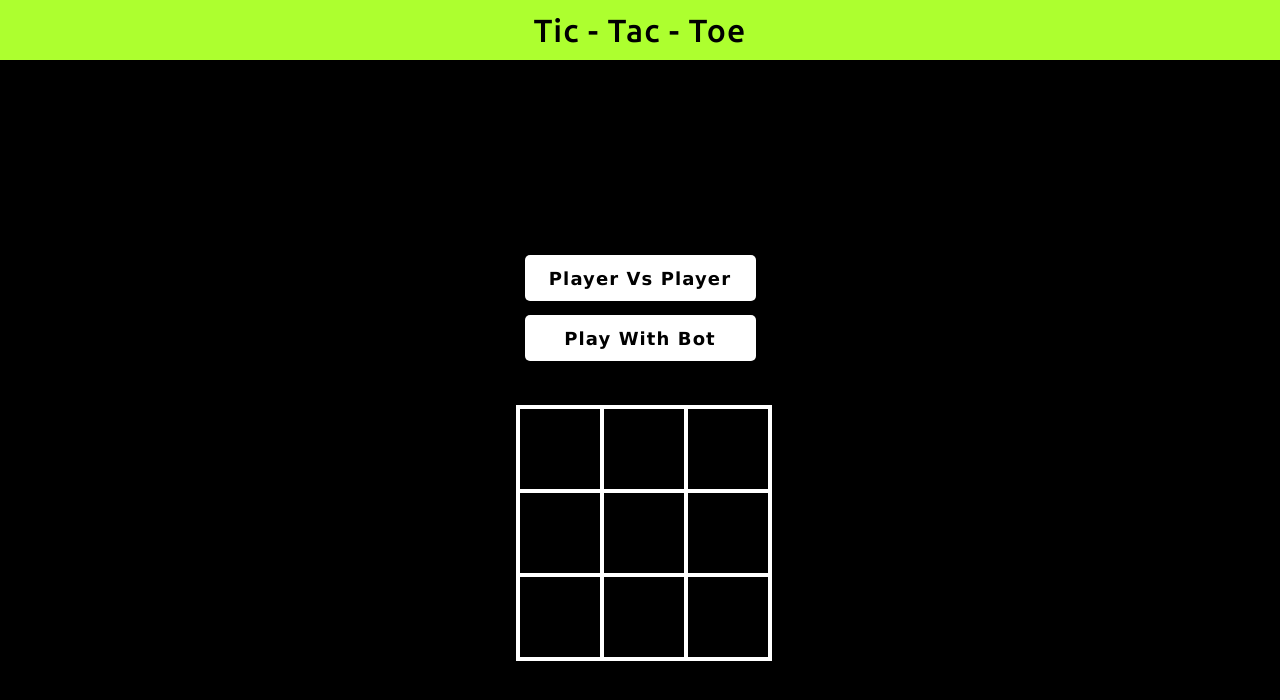
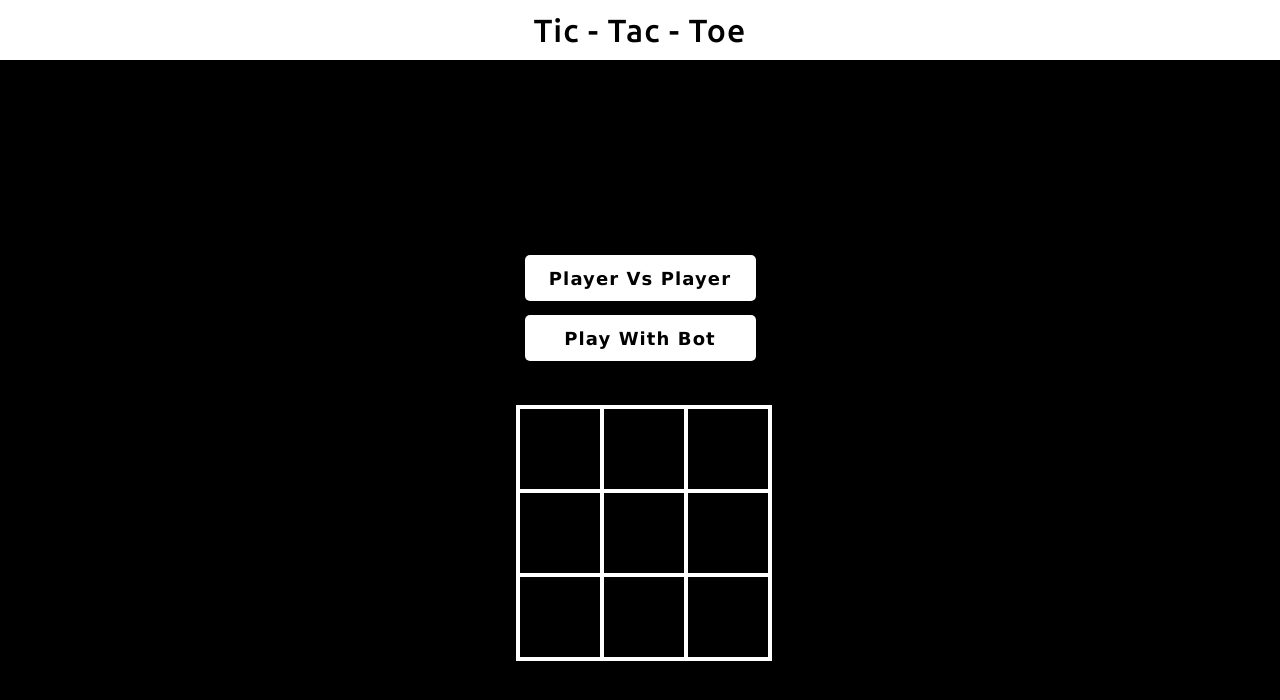
Before and after one commit to maniyaom/Tic-Tac-Toe-HTML-CSS-JS, a plain HTML site: page index.html in a window 1280 px wide. Drawn offline with Linux system fonts and the dark colour scheme.

Commit message:
Changed Colours

```diff
--- a/style.css
+++ b/style.css
@@ -253,7 +253,7 @@ body {
         color: black;
     }
 
-    .cross-1, .cross-2, .btn, .pop-up>span, .pop-up, .input-fields{
+    .cross-1, .cross-2, .btn, .pop-up>span, .pop-up, .input-fields, .header{
         background-color: white;
         color: black;
         border: none;
```
